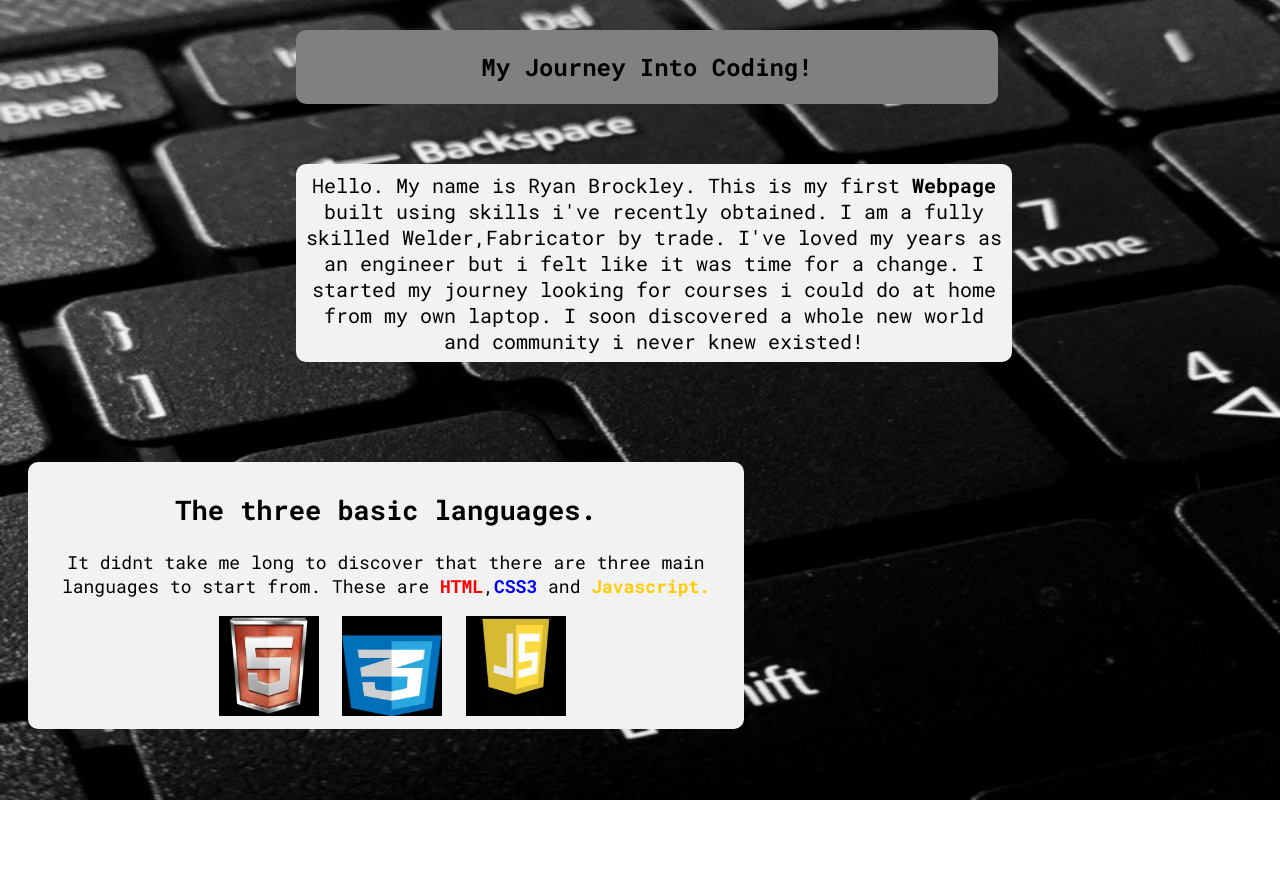
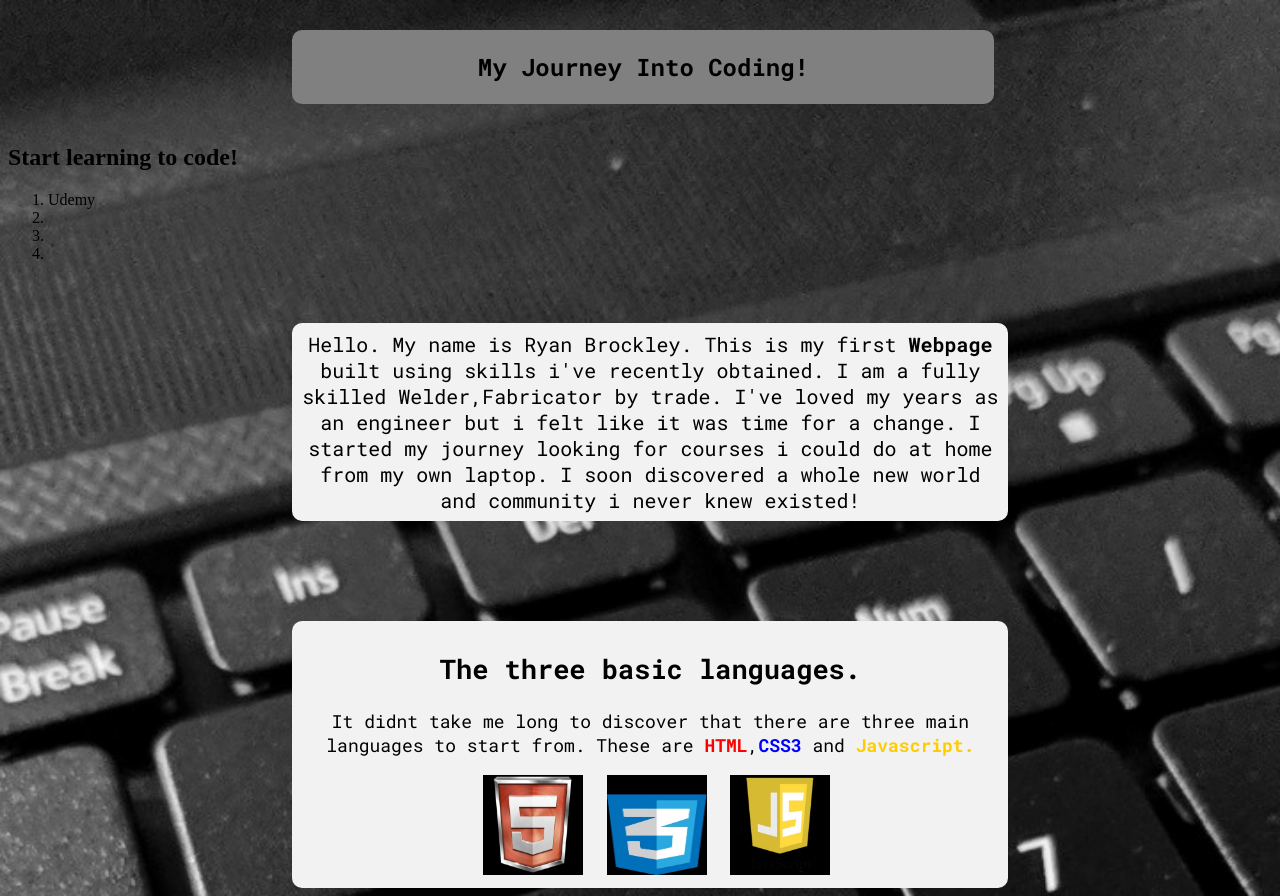
Before and after one commit to Rybrock/Brock.github.io, a plain HTML site: page index.html in a window 1280 px wide. Before the commit the page ends 800 px from the top, so only its background shows below. Drawn offline with Linux system fonts and the light colour scheme.

Commit message:
css
styled background img in css

```diff
--- a/index.html
+++ b/index.html
@@ -13,14 +13,26 @@
 
 
 
-  <body background="Background1rev2.jpg" alt="Keyboard Img" class="bodimg"">
+  <body>
 
   	<div id="container">
 
 
     <section id="heading">
        <h1><strong>My Journey Into Coding!</strong></h1>
-	</section>
+  </section>
+
+  <h2>Start learning to code!</h2>
+
+  <ol>
+     <li>Udemy</li>
+     <li></li>
+     <li></li>
+     <li></li>
+
+  </ol>
+
+
 
 	<p class="mainpara">Hello. My name is Ryan Brockley. This is my first <strong>Webpage</strong> built using skills i've recently obtained. I am a fully skilled Welder,Fabricator by trade. I've loved my years as an engineer but i felt like it was time for a change. I started my journey looking for courses i could do at home from my own laptop. I soon discovered a whole new world and community i never knew existed!</p>
     </div>
--- a/style.css
+++ b/style.css
@@ -1,12 +1,7 @@
-
-
-.bodimg {
-	background-position: center;
+body {
+	background-image: url(Background1.jpg);
 	background-repeat: no-repeat;
 	background-size: cover;
-	width: 100%;
-	height: 200%;
-
 }
 
 
@@ -45,7 +40,7 @@
 	border-radius: 10px;
 	width: 700px;
 	margin-top: 100px;
-	margin-left: 20px;
+	margin-left: 22.5%;
 	padding: 8px;
 	font-family: Roboto Mono;
 	font-size: 18px;
```
